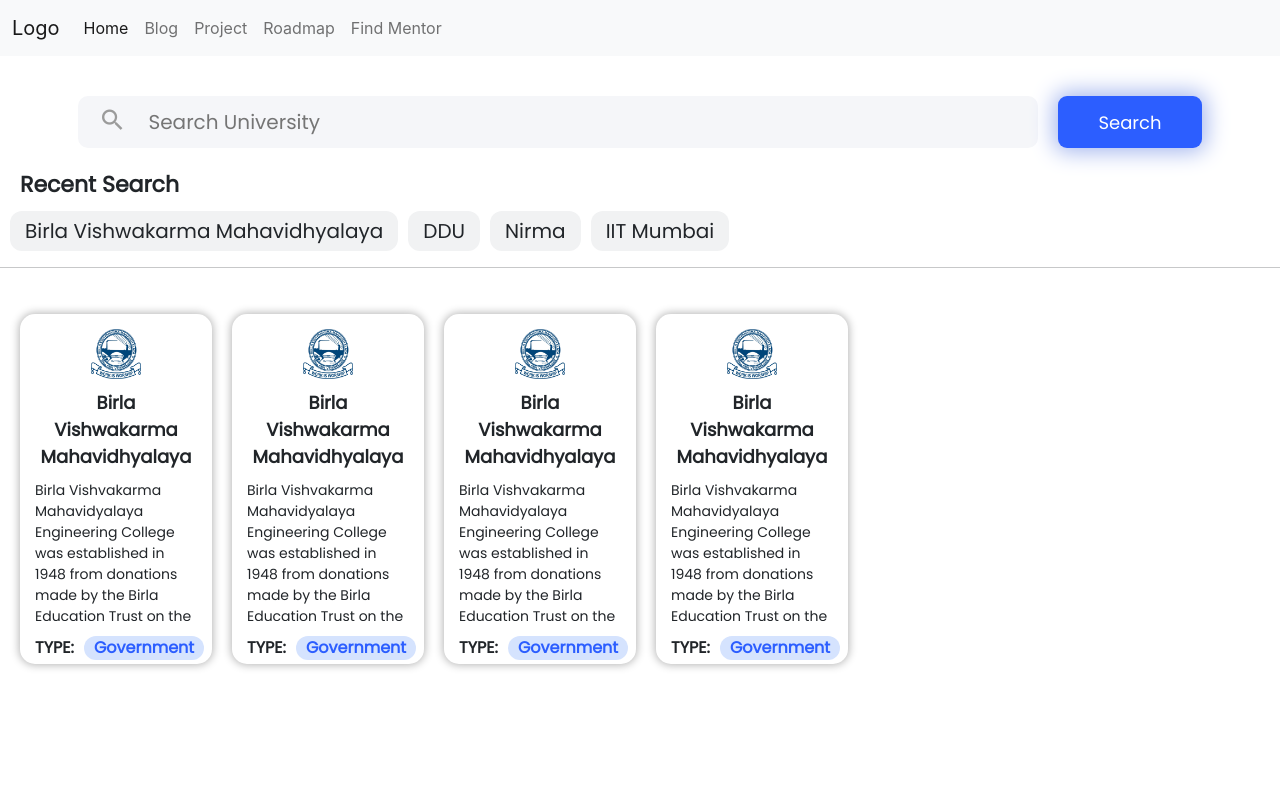
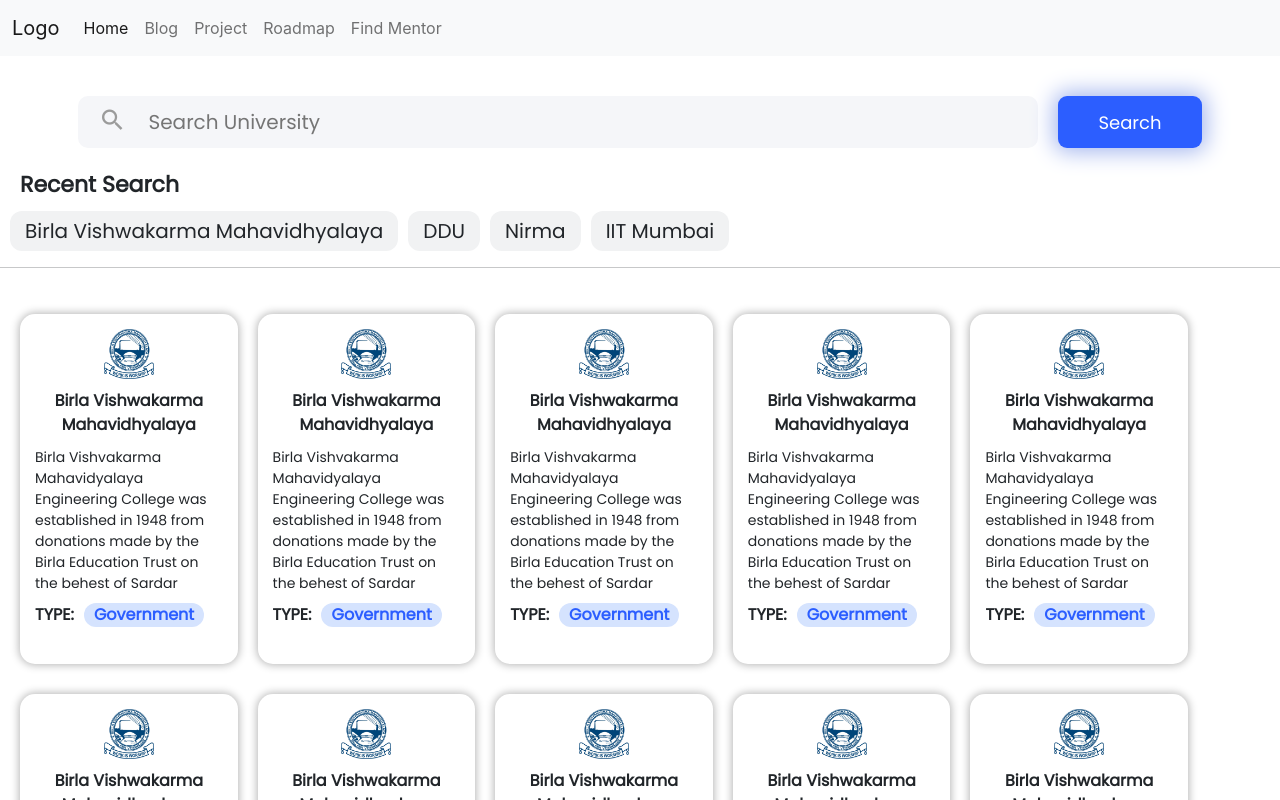
Before and after one commit to khushi2706/ProjectExpo, a React (Create React App) app in the folder frontend/: page / in a window 1280 px wide. Shown: the top 800 px of the page. Built offline with nearby package versions, Linux system fonts and the light colour scheme.

Commit message:
University page is ready

```diff
--- a/frontend/src/Components/University/University.js
+++ b/frontend/src/Components/University/University.js
@@ -7,9 +7,16 @@
 export default function University() {
     return(
         <>
+            <div style={{position: 'sticky',}}>
                 <Header/>
-            <Search title="Search University"/>
-            <div style={{textAlign: 'left',
+            </div>
+
+            <div style={{position: 'sticky',}}>
+                <Search title="Search University" />
+            </div>
+
+            <div style={{position: 'sticky',
+                        textAlign: 'left',
                         fontSize: 22,
                         fontWeight: 'bold',
                         marginLeft: 20,
@@ -18,9 +25,11 @@
                 Recent Search
             </div>
 
-            <div style={{display: 'flex',
+            <div style={{position: 'sticky',
+                        display: 'flex',
                         flexDirection: 'row',
-                        marginTop: 10}}>
+                        marginTop: 10,
+                        }}>
                 <RecentSearchTag title="Birla Vishwakarma Mahavidhyalaya"/>
                 <RecentSearchTag title="DDU"/>
                 <RecentSearchTag title="Nirma"/>
@@ -30,8 +39,52 @@
             <hr></hr>
 
             <div style={{display: 'flex',
+                        marginBottom: 20}}>
+                <div style={{position: 'sticky',
+                            display: 'flex',
                             flexDirection: 'row',
-                        marginBottom: 20}}>
+                            top: 200,
+                            flexWrap : 'wrap'}}>
+                    <UniversityCard title="Birla Vishwakarma Mahavidhyalaya"
+                                    information="Birla Vishvakarma Mahavidyalaya Engineering College was established in 1948 from donations made by the Birla Education Trust on the behest of Sardar Vallabhbhai Patel, the first Home Minister of independent India. The college was inaugurated by Lord Mountbatten, the Governor General of India on 14 June 1948, and rose to prominence under the stewardship of Prof. Junarkar and Prof. K.M. Dholakia. It was one of the first few colleges in India that adopted the progressive credit system of relative grading in India. The college has awarded degrees to over 17,000 graduates, and has its alumni spread across the globe."
+                                    universityType="Government"
+                    />
+
+                    <UniversityCard title="Birla Vishwakarma Mahavidhyalaya"
+                                    information="Birla Vishvakarma Mahavidyalaya Engineering College was established in 1948 from donations made by the Birla Education Trust on the behest of Sardar Vallabhbhai Patel, the first Home Minister of independent India. The college was inaugurated by Lord Mountbatten, the Governor General of India on 14 June 1948, and rose to prominence under the stewardship of Prof. Junarkar and Prof. K.M. Dholakia. It was one of the first few colleges in India that adopted the progressive credit system of relative grading in India. The college has awarded degrees to over 17,000 graduates, and has its alumni spread across the globe."
+                                    universityType="Government"
+                    />
+
+                    <UniversityCard title="Birla Vishwakarma Mahavidhyalaya"
+                                    information="Birla Vishvakarma Mahavidyalaya Engineering College was established in 1948 from donations made by the Birla Education Trust on the behest of Sardar Vallabhbhai Patel, the first Home Minister of independent India. The college was inaugurated by Lord Mountbatten, the Governor General of India on 14 June 1948, and rose to prominence under the stewardship of Prof. Junarkar and Prof. K.M. Dholakia. It was one of the first few colleges in India that adopted the progressive credit system of relative grading in India. The college has awarded degrees to over 17,000 graduates, and has its alumni spread across the globe."
+                                    universityType="Government"
+                    />
+
+                    <UniversityCard title="Birla Vishwakarma Mahavidhyalaya"
+                                    information="Birla Vishvakarma Mahavidyalaya Engineering College was established in 1948 from donations made by the Birla Education Trust on the behest of Sardar Vallabhbhai Patel, the first Home Minister of independent India. The college was inaugurated by Lord Mountbatten, the Governor General of India on 14 June 1948, and rose to prominence under the stewardship of Prof. Junarkar and Prof. K.M. Dholakia. It was one of the first few colleges in India that adopted the progressive credit system of relative grading in India. The college has awarded degrees to over 17,000 graduates, and has its alumni spread across the globe."
+                                    universityType="Government"
+                    />
+
+                    <UniversityCard title="Birla Vishwakarma Mahavidhyalaya"
+                                    information="Birla Vishvakarma Mahavidyalaya Engineering College was established in 1948 from donations made by the Birla Education Trust on the behest of Sardar Vallabhbhai Patel, the first Home Minister of independent India. The college was inaugurated by Lord Mountbatten, the Governor General of India on 14 June 1948, and rose to prominence under the stewardship of Prof. Junarkar and Prof. K.M. Dholakia. It was one of the first few colleges in India that adopted the progressive credit system of relative grading in India. The college has awarded degrees to over 17,000 graduates, and has its alumni spread across the globe."
+                                    universityType="Government"
+                    />
+
+                    <UniversityCard title="Birla Vishwakarma Mahavidhyalaya"
+                                    information="Birla Vishvakarma Mahavidyalaya Engineering College was established in 1948 from donations made by the Birla Education Trust on the behest of Sardar Vallabhbhai Patel, the first Home Minister of independent India. The college was inaugurated by Lord Mountbatten, the Governor General of India on 14 June 1948, and rose to prominence under the stewardship of Prof. Junarkar and Prof. K.M. Dholakia. It was one of the first few colleges in India that adopted the progressive credit system of relative grading in India. The college has awarded degrees to over 17,000 graduates, and has its alumni spread across the globe."
+                                    universityType="Government"
+                    />
+
+                    <UniversityCard title="Birla Vishwakarma Mahavidhyalaya"
+                                    information="Birla Vishvakarma Mahavidyalaya Engineering College was established in 1948 from donations made by the Birla Education Trust on the behest of Sardar Vallabhbhai Patel, the first Home Minister of independent India. The college was inaugurated by Lord Mountbatten, the Governor General of India on 14 June 1948, and rose to prominence under the stewardship of Prof. Junarkar and Prof. K.M. Dholakia. It was one of the first few colleges in India that adopted the progressive credit system of relative grading in India. The college has awarded degrees to over 17,000 graduates, and has its alumni spread across the globe."
+                                    universityType="Government"
+                    />
+
+<UniversityCard title="Birla Vishwakarma Mahavidhyalaya"
+                                    information="Birla Vishvakarma Mahavidyalaya Engineering College was established in 1948 from donations made by the Birla Education Trust on the behest of Sardar Vallabhbhai Patel, the first Home Minister of independent India. The college was inaugurated by Lord Mountbatten, the Governor General of India on 14 June 1948, and rose to prominence under the stewardship of Prof. Junarkar and Prof. K.M. Dholakia. It was one of the first few colleges in India that adopted the progressive credit system of relative grading in India. The college has awarded degrees to over 17,000 graduates, and has its alumni spread across the globe."
+                                    universityType="Government"
+                    />
+
                     <UniversityCard title="Birla Vishwakarma Mahavidhyalaya"
                                     information="Birla Vishvakarma Mahavidyalaya Engineering College was established in 1948 from donations made by the Birla Education Trust on the behest of Sardar Vallabhbhai Patel, the first Home Minister of independent India. The college was inaugurated by Lord Mountbatten, the Governor General of India on 14 June 1948, and rose to prominence under the stewardship of Prof. Junarkar and Prof. K.M. Dholakia. It was one of the first few colleges in India that adopted the progressive credit system of relative grading in India. The college has awarded degrees to over 17,000 graduates, and has its alumni spread across the globe."
                                     universityType="Government"
@@ -52,6 +105,9 @@
                                     universityType="Government"
                     />
                 </div>
+
+
+            </div>
         </>
     )
 }
--- a/frontend/src/Components/University/UniversityCard.js
+++ b/frontend/src/Components/University/UniversityCard.js
@@ -3,7 +3,7 @@
 export default function University(props) {
     return (
         <>
-            <div style={{width: '15%',
+            <div style={{width: '17vw',
                         height: '350px',
                         textAlign: 'center',
                         boxShadow: "0px 0px 8px 1px #B5B5B5",
@@ -11,10 +11,11 @@
                         marginTop: 30,
                         padding: 15,
                         borderRadius: 15,
-                        fontFamily: 'poppins'}}>
+                        fontFamily: 'poppins',
+                        flexWrap: 'wrap'}}>
                 <img src={bvm_logo} width="50vw" height="50vh"/>
                 <div style={{textAlign: 'center',
-                            fontSize: 18,
+                            fontSize: 16,
                             fontWeight: 'bold',
                             marginTop: 10}}>
                     {props.title}
```
Lines whose indentation alone changed are shown as unchanged.
